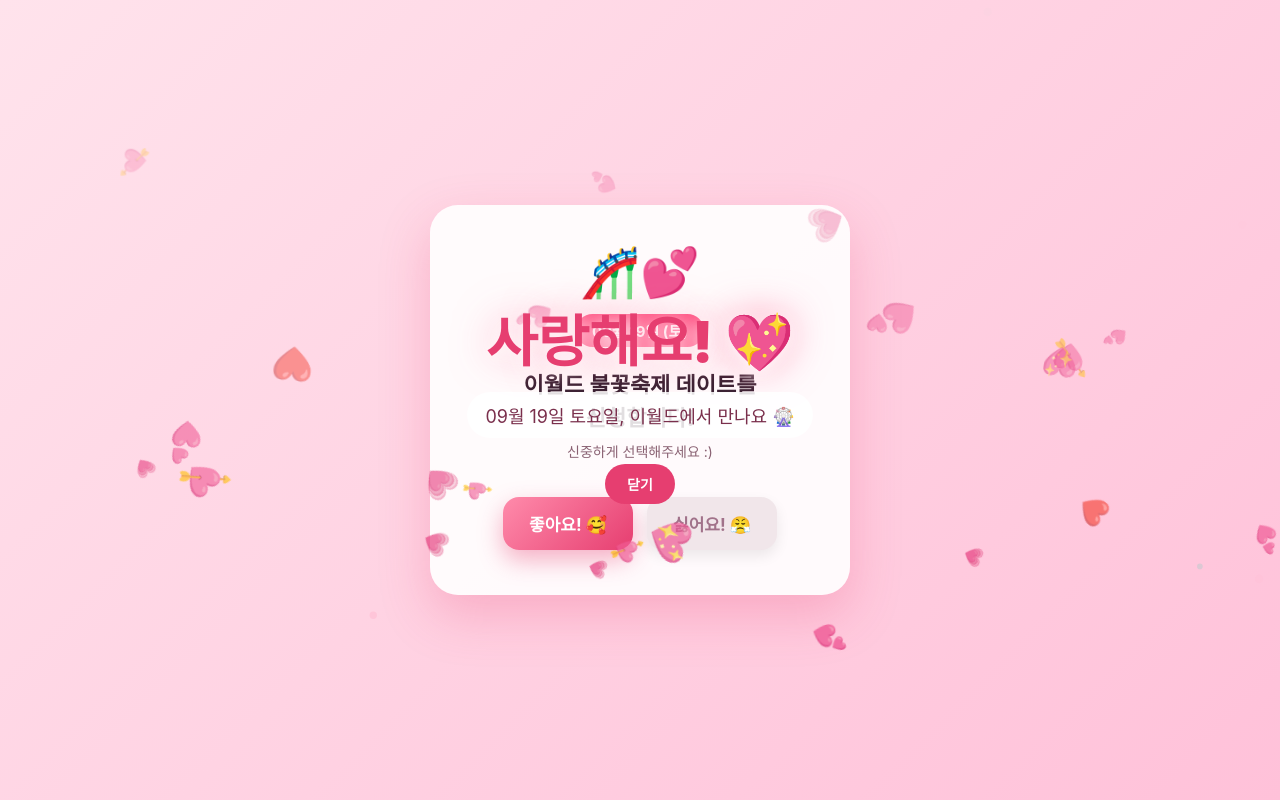
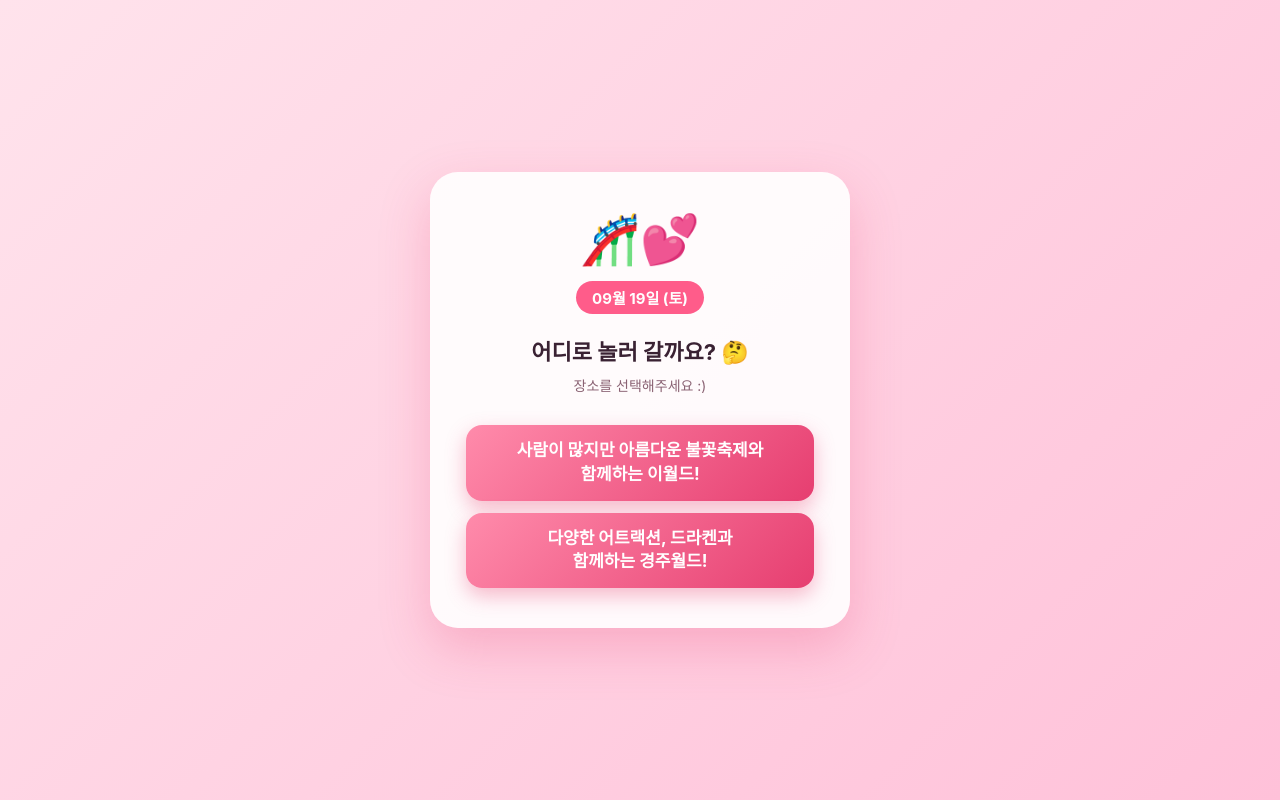
Before and after one commit to jhcode33/daterequest, a plain HTML site: page index.html in a window 1280 px wide. Both pictures are taken after a click on the button "좋아요! 🥰". Drawn offline with Linux system fonts and the light colour scheme.

Commit message:
add og-imgae & change message

```diff
--- a/index.html
+++ b/index.html
@@ -3,7 +3,24 @@
 <head>
 <meta charset="UTF-8">
 <meta name="viewport" content="width=device-width, initial-scale=1">
-<title>경주월드 데이트 신청</title>
+<title>놀이공원 데이트 신청</title>
+<meta name="description" content="09월 19일(토), 놀이공원 데이트에 초대합니다 💕">
+<meta name="theme-color" content="#ff5c8a">
+
+<!-- Open Graph: 카카오톡/슬랙/디스코드 등 링크 미리보기 -->
+<meta property="og:type" content="website">
+<meta property="og:title" content="데이트 신청서가 도착했습니다.">
+<meta property="og:description" content="09월 19일(토), 놀이공원 데이트에 초대합니다 💕">
+<meta property="og:image" content="og-image.png">
+<meta property="og:image:width" content="1200">
+<meta property="og:image:height" content="630">
+<meta property="og:locale" content="ko_KR">
+
+<!-- Twitter Card -->
+<meta name="twitter:card" content="summary_large_image">
+<meta name="twitter:title" content="데이트 신청서가 도착했습니다.">
+<meta name="twitter:description" content="09월 19일(토), 놀이공원 데이트에 초대합니다 💕">
+<meta name="twitter:image" content="og-image.png">
 <style>
   :root{
     --pink:#ff5c8a;
@@ -121,6 +138,27 @@
   #likeBtn:hover{transform:translateY(-3px) scale(1.04);}
   #likeBtn:active{transform:translateY(0) scale(.97);}
 
+  .btn-col{
+    display:none;
+    flex-direction:column;
+    gap:12px;
+    width:100%;
+  }
+  .btn-col.show{
+    display:flex;
+    animation:pop-in .4s ease;
+  }
+  .place-btn{
+    background:linear-gradient(135deg,#ff8bab,var(--pink-dark));
+    color:#fff;
+    white-space:normal;
+    line-height:1.4;
+    text-align:center;
+    box-shadow:0 8px 20px rgba(230,62,112,0.35);
+  }
+  .place-btn:hover{transform:translateY(-3px) scale(1.02);}
+  .place-btn:active{transform:translateY(0) scale(.97);}
+
   #dislikeBtn{
     background:#f1e6ea;
     color:#a1728a;
@@ -237,14 +275,19 @@
 <body>
 
   <div class="card">
-    <div class="emoji-top">🎢💕</div>
+    <div class="emoji-top" id="emojiTop">🎢💕</div>
     <div class="date-badge">09월 19일 (토)</div>
-    <h1>이월드 불꽃축제 데이트를<br>신청합니다!</h1>
-    <p class="sub">신중하게 선택해주세요 :)</p>
+    <h1 id="mainTitle">놀이공원 데이트를<br>신청합니다!</h1>
+    <p class="sub" id="mainSub">저랑 함께 가주실래요? :)</p>
 
     <div class="btn-row" id="btnRow">
       <button id="likeBtn">좋아요! 🥰</button>
       <button id="dislikeBtn">싫어요! 😤</button>
+    </div>
+
+    <div class="btn-col" id="placeChoice">
+      <button class="place-btn" id="choiceEworld">사람이 많지만 아름다운 불꽃축제와<br>함께하는 이월드!</button>
+      <button class="place-btn" id="choiceGyeongju">다양한 어트랙션, 드라켄과<br>함께하는 경주월드!</button>
     </div>
   </div>
 
@@ -252,7 +295,7 @@
 
   <div id="loveOverlay">
     <div class="love-text">사랑해요! 💖</div>
-    <div class="love-sub">09월 19일 토요일, 이월드에서 만나요 🎡</div>
+    <div class="love-sub" id="loveSub">09월 19일 토요일, 즐거운 데이트 해요 🎡</div>
     <button class="close-love" id="closeLove">닫기</button>
   </div>
 
@@ -352,10 +395,36 @@
     }
   }
 
+  const btnRow = document.getElementById('btnRow');
+  const placeChoice = document.getElementById('placeChoice');
+  const mainTitle = document.getElementById('mainTitle');
+  const mainSub = document.getElementById('mainSub');
+  const loveSub = document.getElementById('loveSub');
+  const choiceEworld = document.getElementById('choiceEworld');
+  const choiceGyeongju = document.getElementById('choiceGyeongju');
+  let dislikeActive = true;
+
   likeBtn.addEventListener('click', function(){
+    dislikeActive = false;
+    btnRow.style.display = 'none';
+    mainTitle.innerHTML = '어디로 놀러 갈까요? 🤔';
+    mainSub.textContent = '장소를 선택해주세요 :)';
+    placeChoice.classList.add('show');
+  });
+
+  function triggerLoveEvent(subText){
+    loveSub.textContent = subText;
     launchFireworks();
     spawnHearts();
     overlay.classList.add('show');
+  }
+
+  choiceEworld.addEventListener('click', function(){
+    triggerLoveEvent('09월 19일 토요일, 이월드 불꽃축제에서 만나요 🎇');
+  });
+
+  choiceGyeongju.addEventListener('click', function(){
+    triggerLoveEvent('09월 19일 토요일, 경주월드에서 신나게 놀아요 🎢');
   });
 
   closeLoveBtn.addEventListener('click', function(){
@@ -364,7 +433,6 @@
 
   /* ---------------- 싫어요 버튼: 절대 못 누르게 도망 ---------------- */
   const dislikeBtn = document.getElementById('dislikeBtn');
-  const btnRow = document.getElementById('btnRow');
   let roaming = false;
   const margin = 16;
   let lastMoveTime = 0;
@@ -440,6 +508,7 @@
   }
 
   function proximityCheck(clientX, clientY){
+    if(!dislikeActive) return;
     const rect = dislikeBtn.getBoundingClientRect();
     const cx = rect.left + rect.width/2;
     const cy = rect.top + rect.height/2;
@@ -475,17 +544,20 @@
   }, {passive:true});
 
   dislikeBtn.addEventListener('touchstart', function(e){
+    if(!dislikeActive) return;
     e.preventDefault();
     const t = e.touches[0];
     dodge(t.clientX, t.clientY);
   }, {passive:false});
 
   dislikeBtn.addEventListener('pointerenter', function(e){
+    if(!dislikeActive) return;
     dodge(e.clientX, e.clientY);
   });
 
   // 만약을 대비한 최후 방어: 클릭이 어떻게든 발생해도 무효화하고 다시 도망
   dislikeBtn.addEventListener('click', function(e){
+    if(!dislikeActive) return;
     e.preventDefault();
     e.stopPropagation();
     dodge(e.clientX, e.clientY);
```
Also changed, not shown: og-image.png (added), 1 other file.
